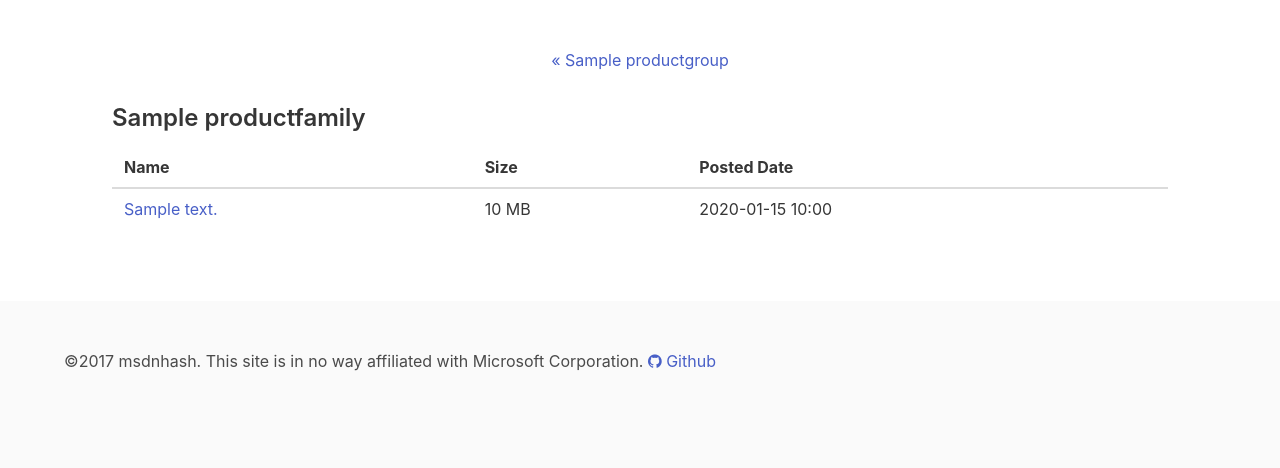
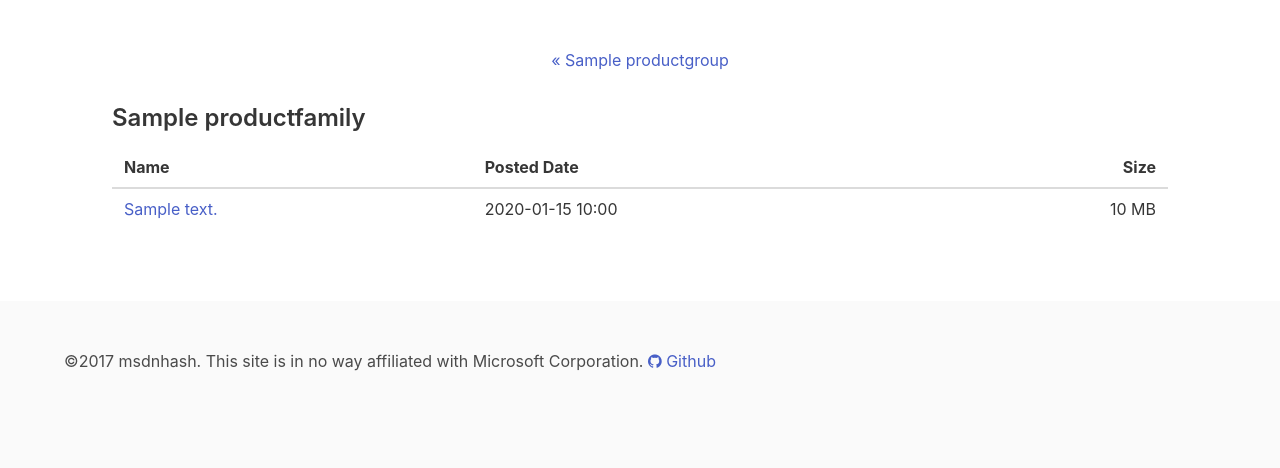
Before and after one commit to mauricew/dnhash, a Django app: page /families/1 in a window 1280 px wide. Shown: the part 53-521 px from the top of the page. Run offline with Django 3.2, Linux system fonts and the light colour scheme; tables that the repository leaves empty hold one stand-in row (values such as "Sample post"); some libraries are stand-ins or nearby versions.

Commit message:
File list/detail fixes
- List: Keep date/size in listing to one line
- List: Default sort by description after date
- Detail: Don't show language when multi/unknown

```diff
--- a/msdn/templates/msdn/family_detail.html
+++ b/msdn/templates/msdn/family_detail.html
@@ -11,8 +11,8 @@
         <thead>
             <tr>
                 <th>Name</th>
-                <th>Size</th>
                 <th>Posted Date</th>
+                <th style="text-align: right;">Size</th>
             </tr>
         </thead>
         <tbody>
@@ -21,8 +21,8 @@
                 <td>
                     <a href="{% url 'file_detail' file.id %}">{{file.description}}</a>
                 </td>
-                <td>{{file.size | floatformat:'-3'}} MB</td>
-                <td>{{file.posted_date | date:'Y-m-d H:i'}}</td>
+                <td style="white-space: nowrap;">{{file.posted_date | date:'Y-m-d H:i'}}</td>
+                <td class="has-text-right" style="white-space: nowrap;">{{file.size | floatformat:'-3'}} MB</td>
             </tr>
         {% endfor %}
         </tbody>
--- a/msdn/templates/msdn/file_detail.html
+++ b/msdn/templates/msdn/file_detail.html
@@ -22,8 +22,10 @@
                 <dd>{{file.size | floatformat:'-3'}} MB</dd>
                 <dt>Date posted</dt>
                 <dd>{{file.posted_date | date:'Y-m-d H:i'}}</dd>
+                {% if file.language is not None %}
                 <dt>Language</dt>
                 <dd>{{file.language.name}}</dd>
+                {% endif %}
             </dl>
             {% if file.notes is not None %}
             <div class="box">
--- a/msdn/views.py
+++ b/msdn/views.py
@@ -35,7 +35,7 @@ def group_detail(request, group_id):
 
 def family_detail(request, family_id):
     family = get_object_or_404(ProductFamily, pk=family_id)
-    files = File.objects.filter(product_family_id= family.id).order_by("-posted_date")
+    files = File.objects.filter(product_family_id= family.id).order_by("-posted_date", "description")
 
     context = {'family': family, 'files': files}
     return render(request, 'msdn/family_detail.html', context)
```
